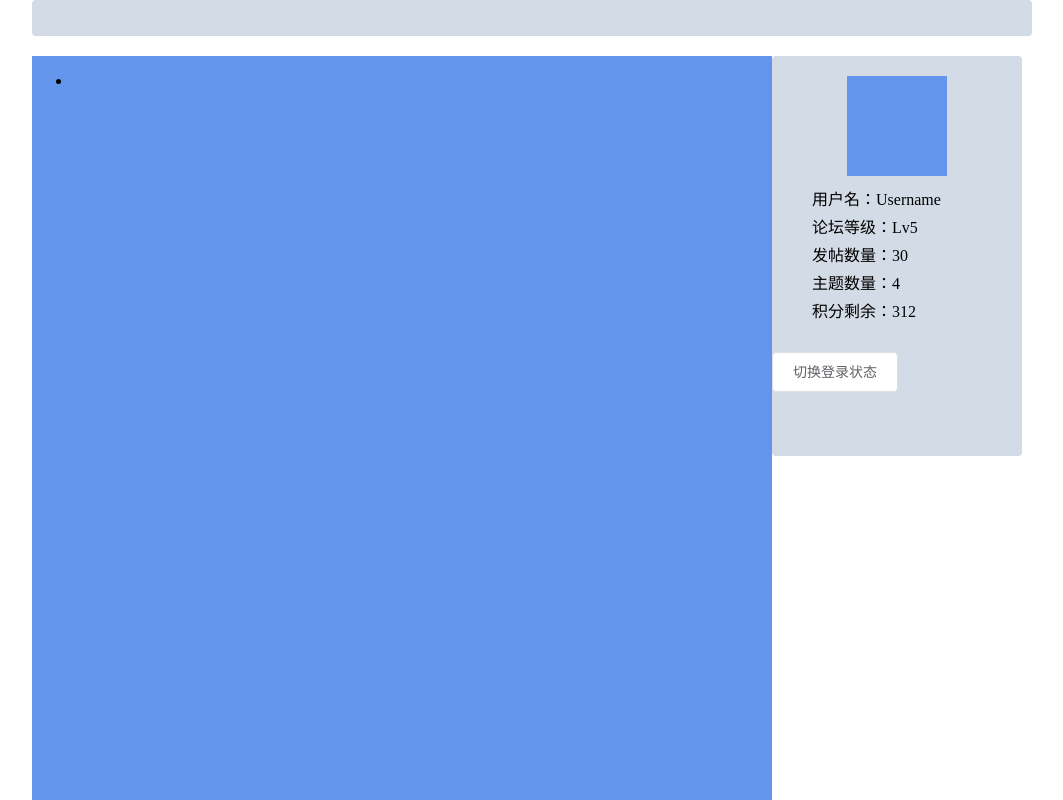
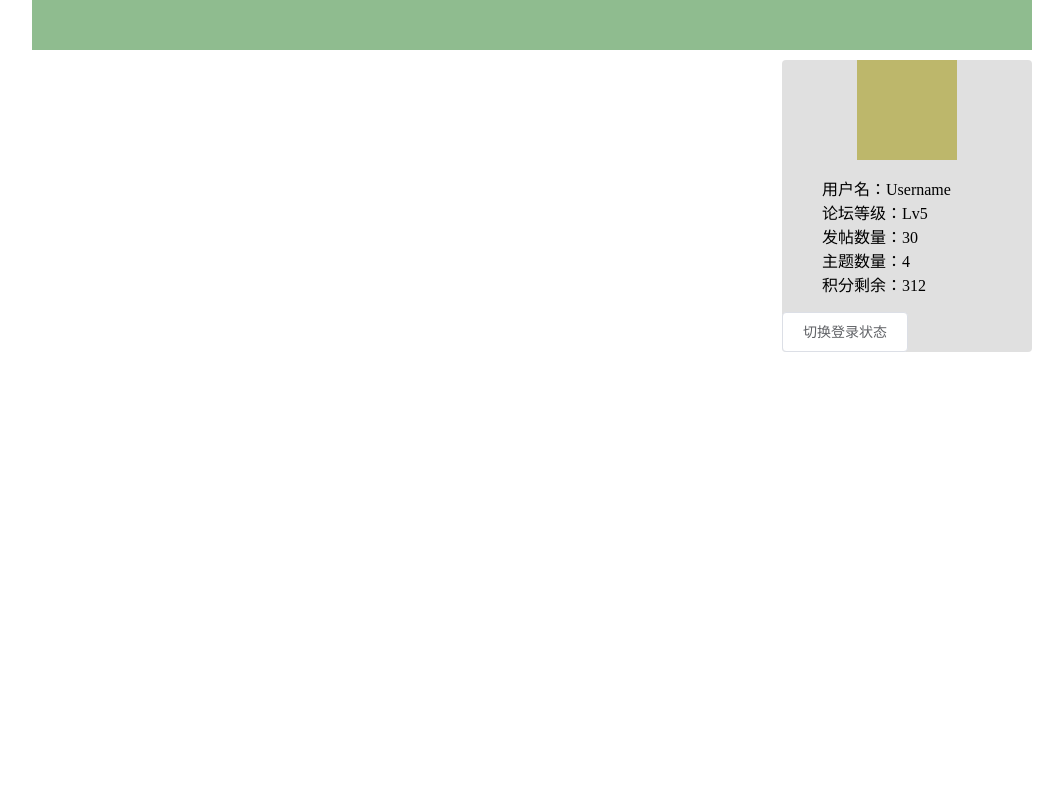
Before and after one commit to KirizakiKnad/yosoro, a Vue app: page /#/ in a window 1280 px wide. Shown: the top 800 px of the page, without its empty margins (108-1171 px from the left). Built offline with nearby package versions, Linux system fonts and the light colour scheme.

Commit message:
MainWindowV4

```diff
--- a/src/components/main/MainWindow.vue
+++ b/src/components/main/MainWindow.vue
@@ -1,169 +1,35 @@
 <template>
   <div class="initbox">
     <div class="is-background"></div>
-    <el-row :gutter="20"><!-- 头部 -->
-      <el-col :span="24"><div class="grid-content bg-purple">
-
-      </div></el-col>
-    </el-row>
-    <div class="LeftContent">
-      <div class="content">
-        <!-- 显示帖子内容 -->
-        <ul>
-          <li></li>
-        </ul>
-      </div>
-      <!-- 翻页组件 -->
-      <div class="block">
-       <el-pagination class="page"
-          @size-change="handleSizeChange"
-          @current-change="handleCurrentChange"
-          :current-page="currentPage4"
-          :page-sizes="[10, 20, 30, 40]"
-          :page-size="50"
-          layout="total, sizes, prev, pager, next, jumper"
-          :total="50">
-        </el-pagination>
-      </div>
-    </div>
-    <!-- 用户信息栏 -->
-    <el-row>
-      <el-col :span="6"><div class="grid-content bg-purple content" id="infos">
-        <div v-if="isLogin">
-        <div class="headimg"></div>
-        <ul class="userinfo">
-          <li v-for= "item in userinfos">用户名：{{ item.name }}</li>
-          <li v-for= "item in userinfos">论坛等级：Lv{{ item.leve }}</li>
-          <li v-for= "item in userinfos">发帖数量：{{ item.postSun }}</li>
-          <li v-for= "item in userinfos">主题数量：{{ item.titleSUn }}</li>
-          <li v-for= "item in userinfos">积分剩余：{{ item.point }}</li>
-        </ul>
-        </div>
-        <div v-else class="Tologin">
-          <el-button class="TologinBtn">请登录</el-button>
-        </div>
-        <el-button @click="an">切换登录状态</el-button>
-      </div></el-col>
-    </el-row>
+    <headers/>
+    <content/>
+    <userinfo class="userinfo"/>
   </div>
 
 </template>
 
 <script>
+
+    import Content from "./content";
+    import Userinfo from "./userinfo";
+    import Headers from "./headers";
     export default {
         name: "MainWindow",
-      data() {
-        return {
-            isLogin:true,
-            userinfos:[
-              {
-                name:"Username",
-                leve:"5",
-                postSun:"30",
-                titleSUn:"4",
-                point:"312"
-              }
-            ],
-        }
-      },
-      methods: {
-        handleSizeChange(val) {
-          console.log(`每页 ${val} 条`);
-        },
-        handleCurrentChange(val) {
-          console.log(`当前页: ${val}`);
-        },
-        an(){
-          this.isLogin=!this.isLogin;
-          console.log(this.isLogin);
-        }
-      },
-
-
-
+      components: {Headers, Userinfo, Content},
     }
 </script>
 
 <style scoped>
-  .el-row {
-    margin-bottom: 20px;
-  &:last-child {
-     margin-bottom: 0;
-   }
-  }
-  .el-col {
-    border-radius: 4px;
-  }
-  .bg-purple-dark {
-    background: #99a9bf;
-  }
-  .bg-purple {
-    background: #d3dce6;
-  }
-  .bg-purple-light {
-    background: #e5e9f2;
-  }
-  .grid-content {
-    border-radius: 4px;
-    min-height: 36px;
-  }
-  .row-bg {
-    padding: 10px 0;
-    background-color: #f9fafc;
-  }
-  .grid-content{
-    height: auto;
-  }
   .initbox{
     width: 1000px;
     margin: 0 auto;
   }
   .is-background{
-    width: 100%;
-    height: 100%;
+
     background-image: url("../../assets/MT.jpg");
   }
-  .LeftContent{
-
-    background: cornflowerblue;
-    float: left;
-    height: 1000px;
-    width: 740px;
-  }
-  .content{
-    height: 800px;
-  }
-  .block{
-    position: relative;
-    bottom: 0;
-    z-index: 99;
-  }
-  .headimg{
-    height: 100px;
-    width: 100px;
-    background: cornflowerblue;
-    margin: 0 auto 20px;
-    position: relative;
-    top:20px;
-  }
-  .Tologin{
-    height: 200px;
-    width: 80px;
-   margin:auto ;
-  }
-  .TologinBtn{
-    margin-top: 100px;
-  }
   .userinfo{
-    margin: 30px auto;
-    padding: 0 auto;
-    list-style: none;
-  }
-  #infos{
-    height: 400px;
-
-  }
-  .userinfo>li{
-    margin: 4px auto;
+    margin-top: 10px;
+    float: right;
   }
 </style>
--- /dev/null
+++ b/src/components/main/content.vue
@@ -0,0 +1,48 @@
+<template>
+  <div class="LeftContent">
+    <div class="content">
+      <!-- 显示帖子内容 -->
+      <ul>
+        <li></li>
+      </ul>
+    </div>
+    <!-- 翻页组件 -->
+    <div class="block">
+      <el-pagination class="page"
+                     @size-change="handleSizeChange"
+                     @current-change="handleCurrentChange"
+                     :current-page="currentPage4"
+                     :page-sizes="[10, 20, 30, 40]"
+                     :page-size="50"
+                     layout="total, sizes, prev, pager, next, jumper"
+                     :total="50">
+      </el-pagination>
+    </div>
+  </div>
+</template>
+
+<script>
+    export default {
+        name: "content",
+      data(){
+
+      },
+      methods: {
+        handleSizeChange(val) {
+          console.log(`每页 ${val} 条`);
+        },
+        handleCurrentChange(val) {
+          console.log(`当前页: ${val}`);
+        },
+
+      }
+    }
+</script>
+
+<style scoped>
+  .LeftContent{
+    background: cornflowerblue;
+    height: 1000px;
+    width: 740px;
+  }
+</style>
--- /dev/null
+++ b/src/components/main/headers.vue
@@ -0,0 +1,20 @@
+<template>
+  <div class="head">
+    <div class="logo"> </div>
+  <!-- 头部 -->
+  </div>
+</template>
+
+<script>
+    export default {
+        name: "headers"
+    }
+</script>
+
+<style scoped>
+  .head{
+    background: darkseagreen;
+    width: 1000px;
+    height: 50px;
+  }
+</style>
--- /dev/null
+++ b/src/components/main/userinfo.vue
@@ -0,0 +1,101 @@
+<template>
+  <div class="userbox">    <!-- 用户信息栏 -->
+    <el-row>
+    <el-col :span="24"><div class="grid-content bg-purple content" id="infos">
+      <div v-if="isLogin">
+        <div class="headimg"></div>
+        <ul class="userinfo">
+          <li v-for= "item in userinfos">用户名：{{ item.name }}</li>
+          <li v-for= "item in userinfos">论坛等级：Lv{{ item.leve }}</li>
+          <li v-for= "item in userinfos">发帖数量：{{ item.postSun }}</li>
+          <li v-for= "item in userinfos">主题数量：{{ item.titleSUn }}</li>
+          <li v-for= "item in userinfos">积分剩余：{{ item.point }}</li>
+        </ul>
+      </div>
+      <div v-else class="Tologin">
+        <el-button class="TologinBtn">请登录</el-button>
+      </div>
+      <el-button @click="an">切换登录状态</el-button>
+    </div></el-col>
+  </el-row>
+  </div>
+</template>
+
+<script>
+    export default {
+        name: "userinfo",
+      data(){
+        return {
+          isLogin:true,
+          userinfos:[
+            {
+              name:"Username",
+              leve:"5",
+              postSun:"30",
+              titleSUn:"4",
+              point:"312"
+            }
+          ],
+
+        }
+      },
+      methods:{
+        an(){
+          this.isLogin=!this.isLogin;
+          console.log(this.isLogin);
+        }
+      }
+
+    }
+</script>
+
+<style scoped>
+
+  .el-row {
+    margin-bottom: 20px;
+  &:last-child {
+     margin-bottom: 0;
+   }
+  }
+  .el-col {
+    border-radius: 4px;
+  }
+  .bg-purple-dark {
+    background: #99a9bf;
+  }
+  .bg-purple {
+    background: #E0E0E0;
+  }
+  .bg-purple-light {
+    background: #e5e9f2;
+  }
+  .grid-content {
+    border-radius: 4px;
+    min-height: 36px;
+  }
+  .row-bg {
+    padding: 10px 0;
+    background-color: #f9fafc;
+  }
+  .userbox{
+    width: 250px;
+
+  }
+  .headimg{
+    background: darkkhaki;
+    width: 100px;
+    height: 100px;
+    margin: 0 auto;
+  }
+  .userinfo{
+    list-style: none;
+
+  }
+  .Tologin{
+    width: 250px;
+    height: 250px;
+  }
+  .TologinBtn{
+    margin: 82px 82px;
+  }
+</style>
```
